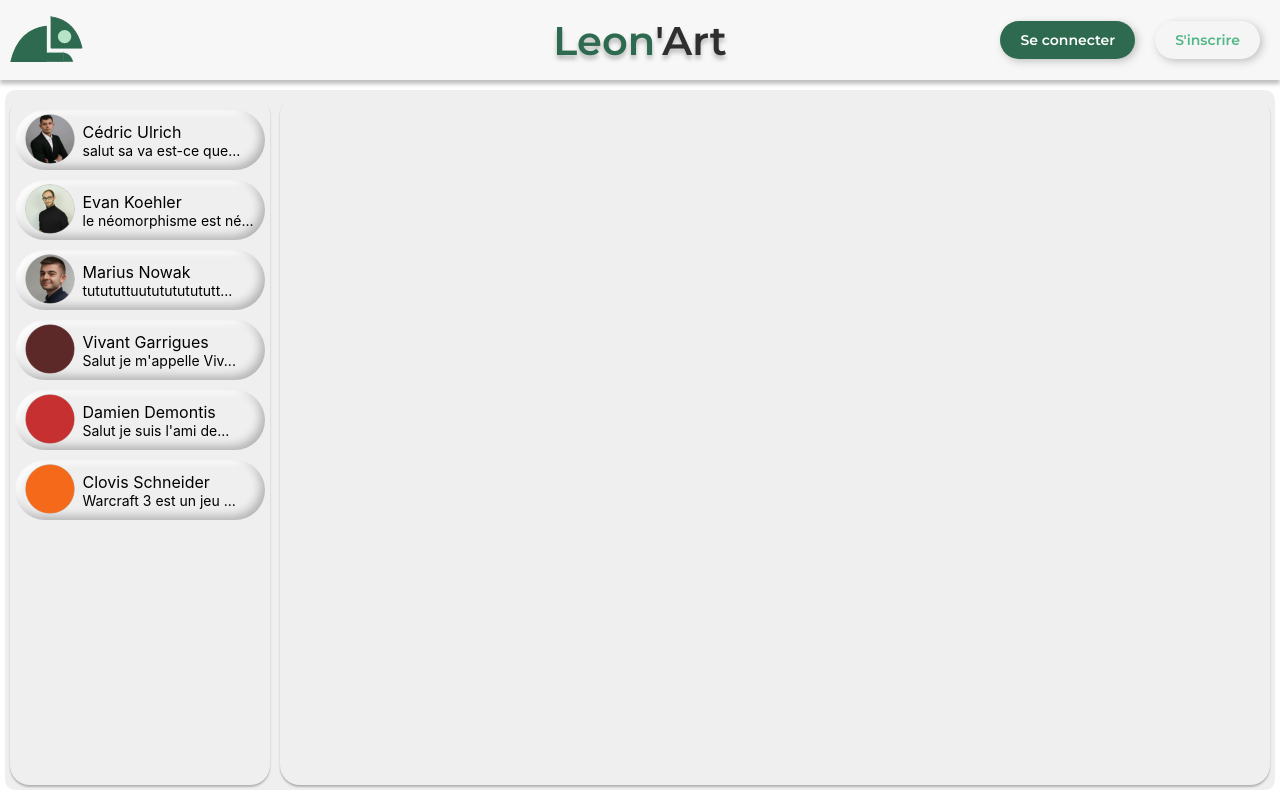
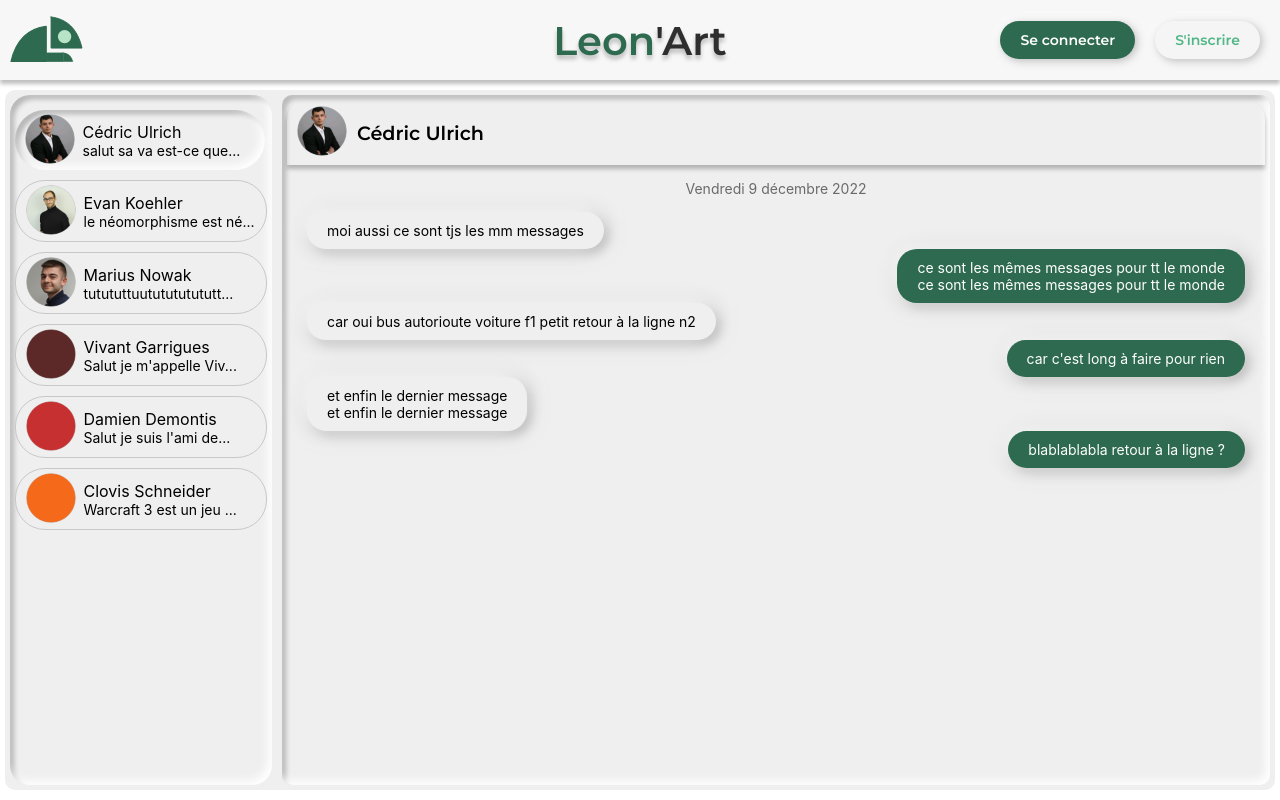
Before and after one commit to Leon-Art-EIP/mvp-leonart.github.io, a React (Create React App) app: page /mvp-leonart.github.io/messagerie in a window 1280 px wide. Built offline with nearby package versions, Linux system fonts and the light colour scheme.

Commit message:
style messagerie

```diff
--- a/src/Pages/Messagerie/Contact.tsx
+++ b/src/Pages/Messagerie/Contact.tsx
@@ -5,6 +5,8 @@ export type ContactType = {
   image: string;
   name: string;
   lastmsg: string;
+  received: string[];
+  sent: string[];
 };
 
 interface ContactProps {
@@ -58,7 +60,7 @@ function ContactInfos({ contact, selected, setSelected }: ContactProps) {
   );
 }
 
-const StyledButtonPressed = styled.div<{ selected?: boolean }>`
+const StyledButtonPressed = styled.div`
   background: #f0efef;
   box-shadow: inset -4px -4px 10px #ffffff,
     inset 4px 4px 5px rgba(0, 0, 0, 0.25);
@@ -68,10 +70,11 @@ const StyledButtonPressed = styled.div<{ selected?: boolean }>`
   margin: 10px 0px;
 `;
 
-const StyledButton = styled.div<{ selected?: boolean }>`
+const StyledButton = styled.div`
   background: #f0efef;
-  box-shadow: inset -4px -4px 10px rgba(0, 0, 0, 0.25),
-    inset 4px 4px 5px #ffffff;
+  border: solid;
+  border-width: 1px;
+  border-color: #c8c8c8;
   width: 250px;
   height: 60px;
   border-radius: 30px;
--- /dev/null
+++ b/src/Pages/Messagerie/ContactHeader.tsx
@@ -0,0 +1,35 @@
+import { Col, Row } from "antd";
+import styled from "styled-components";
+import profile1 from "../../assets/Rectangle 180.png";
+
+export default function ContactHeader() {
+  return (
+    <ContactHeaderWrapper align="middle">
+      <Col>
+        <StyledImg alt="profile picture" src={profile1}></StyledImg>
+      </Col>
+      <Col>
+        <StyledUser>Cédric Ulrich</StyledUser>
+      </Col>
+    </ContactHeaderWrapper>
+  );
+}
+
+const ContactHeaderWrapper = styled(Row)`
+  box-shadow: 0px 4px 4px rgba(0, 0, 0, 0.25);
+  height: 65px;
+  border-top-left-radius: 20px;
+  border-top-right-radius: 20px;
+`;
+
+const StyledUser = styled.div`
+  font-size: 1.2rem;
+  font-family: "Montserrat", sans-serif;
+  margin-left: 10px;
+`;
+
+const StyledImg = styled.img`
+  width: 50px;
+  border-radius: 30px;
+  margin-left: 10px;
+`;
--- /dev/null
+++ b/src/Pages/Messagerie/Message.tsx
@@ -0,0 +1,96 @@
+import { Col, Row } from "antd";
+import styled from "styled-components";
+import { ContactType } from "./Contact";
+
+interface MessageProps {
+  contacts: ContactType[];
+  selected: string;
+}
+
+export default function Message({ contacts, selected }: MessageProps) {
+  for (const contact of contacts) {
+    if (contact.name === selected) {
+      return (
+        <>
+          <Row>
+            <Col span={12}>
+              <Row justify="start">
+                <StyledMessage background="#f0efef" color="black">
+                  {contact.sent[0]}
+                </StyledMessage>
+              </Row>
+            </Col>
+            <Col span={12}></Col>
+          </Row>
+          <Row>
+            <Col span={12}></Col>
+            <Col span={12}>
+              <Row justify="end">
+                <StyledMessage background="#2D6A4F" color="white" end>
+                  {contact.received[0]}<br></br>{contact.received[0]}
+                </StyledMessage>
+              </Row>
+            </Col>
+          </Row>
+          <Row>
+            <Col span={12}>
+              <Row justify="start">
+                <StyledMessage background="#f0efef" color="black">
+                {contact.sent[1]}
+                </StyledMessage>
+              </Row>
+            </Col>
+            <Col span={12}></Col>
+          </Row>
+          <Row>
+            <Col span={12}></Col>
+            <Col span={12}>
+              <Row justify="end">
+                <StyledMessage background="#2D6A4F" color="white" end>
+                {contact.received[1]}
+                </StyledMessage>
+              </Row>
+            </Col>
+          </Row>
+          <Row>
+            <Col span={12}>
+              <Row justify="start">
+                <StyledMessage background="#f0efef" color="black">
+                {contact.sent[2]}<br></br>{contact.sent[2]}
+                </StyledMessage>
+              </Row>
+            </Col>
+            <Col span={12}></Col>
+          </Row>
+          <Row>
+            <Col span={12}></Col>
+            <Col span={12}>
+              <Row justify="end">
+                <StyledMessage background="#2D6A4F" color="white" end>
+                {contact.received[2]}
+                </StyledMessage>
+              </Row>
+            </Col>
+          </Row>
+        </>
+      );
+    }
+  }
+  return <></>;
+}
+
+const StyledMessage = styled.div<{
+  background: string;
+  color: string;
+  end?: boolean;
+}>`
+  background: ${(props) => props.background};
+  color: ${(props) => props.color};
+  border-radius: 20px;
+  mix-blend-mode: normal;
+  filter: drop-shadow(-4px -4px 10px #ffffff)
+    drop-shadow(4px 4px 5px rgba(0, 0, 0, 0.25));
+  margin: 0px 20px;
+  padding: 10px 20px;
+  text-align: ${(props) => (props.end ? "end" : "start")};
+`;
--- a/src/Pages/Messagerie/Messagerie.tsx
+++ b/src/Pages/Messagerie/Messagerie.tsx
@@ -8,39 +8,101 @@ import profile4 from "../../assets/Rectangle 180(3).png";
 import profile5 from "../../assets/Rectangle 184.png";
 import profile6 from "../../assets/Rectangle 185.png";
 import { useState } from "react";
+import ContactHeader from "./ContactHeader";
+import Message from "./Message";
 
 export default function Messagerie() {
-  const [selected, setSelected] = useState("");
+  const [selected, setSelected] = useState("Cédric Ulrich");
   const contacts: ContactType[] = [
     {
       image: profile1,
       name: "Cédric Ulrich",
       lastmsg: "salut sa va est-ce que...",
+      received: [
+        "ce sont les mêmes messages pour tt le monde",
+        "car c'est long à faire pour rien",
+        "blablablabla\nretour à la ligne ?",
+      ],
+      sent: [
+        "moi aussi ce sont tjs les mm messages",
+        "car oui bus autorioute voiture f1\npetit retour à la ligne\nn2",
+        "et enfin le dernier message",
+      ],
     },
     {
       image: profile2,
       name: "Evan Koehler",
       lastmsg: "le néomorphisme est né...",
+      received: [
+        "bonj<eosjfsmowdjfwmdjfdlglwkd,fwdlmf",
+        "<ejrozeroejfoqsjdfd,klvwmxcnvoierjdfg>",
+        "wfjdmgfdpwikbpgqerjtqsdnvmwkdfngwmldfgml",
+      ],
+      sent: [
+        "okkkkkkkkkkkkkkkkkkkkkkkkkkkkkkkkkkkkkkkkkkkkk",
+        "blitzblitzblitzblitzblitzblitzblitzblitzblitzblitz",
+        "syyyymmmmmmmmmmmmmmmmmmmmmmmmmmmmmmmmmmmmmm",
+      ],
     },
     {
       image: profile3,
       name: "Marius Nowak",
       lastmsg: "tutututtuututututututt...",
+      received: [
+        "blablablablablablablablablablablablablablabla",
+        "albalbalbalbalbalbalbalbalbalbalbalbalbalbalb",
+        "iasamiasamiasamiasamiasamiasamiasamiasamiasamiasamiasam",
+      ],
+      sent: [
+        "MmmhhhMmmhhhMmmhhhMmmhhhMmmhhhM",
+        "Lopsem durojz pzhe ghrzvu ozeuozidoifozkzen izr izueo",
+        "et enfin le dernier message",
+      ],
     },
     {
       image: profile4,
       name: "Vivant Garrigues",
       lastmsg: "Salut je m'appelle Viv...",
+      received: [
+        "okokokokokokokokokokokokokokokokokokokok",
+        "çavvva ?çavvva ?çavvva ?çavvva ?çavvva ?çavvva ?",
+        "astalisata astalisata astalisata astalisata ?",
+      ],
+      sent: [
+        "ejvoisejvoisejvoisejvoisejvoisejvoisejvoisejvois",
+        "sinncv??sinncv??sinncv??sinncv??sinncv??sinncv??sinncv??",
+        "dakodakdakodakdakodakdakodakdakodakdakoda",
+      ],
     },
     {
       image: profile5,
       name: "Damien Demontis",
       lastmsg: "Salut je suis l'ami de...",
+      received: [
+        "NOrmalllumùmNOrmalllumùmNOrmalllumùmNOrmalllumùm",
+        "velkozzzvelkozzzvelkozzzvelkozzzvelkozzzvelkozzzvelkozzz",
+        "ou ziggs ou cassio ou ziggs ou cassio ou ziggs ou cassio",
+      ],
+      sent: [
+        "non c'ets nul non c'ets nulnon c'ets nulnon c'ets nul",
+        "j'achete leouvre pour 120 eurosj'achete leouvre pour 120 euros",
+        "non en fait ja le veux pasnon en fait ja le",
+      ],
     },
     {
       image: profile6,
       name: "Clovis Schneider",
       lastmsg: "Warcraft 3 est un jeu ...",
+      received: [
+        "mesaoahiozamesaoahiozamesaoahiozamesaoahioza",
+        "la france va gagner 2-1 puis 4-1",
+        "il faut parier sur winamax",
+      ],
+      sent: [
+        "ok jacheteok jacheteok jacheteok jacheteok jachete",
+        "hphphphphphphphphphphphphphphphphphphphphphphphphphphp",
+        "The office saison 23§!!!!!!",
+      ],
     },
   ];
 
@@ -57,10 +119,28 @@ export default function Messagerie() {
           );
         })}
       </StyledCol>
-      <StyledCol flex="auto"></StyledCol>
+      <MessageCol flex="auto">
+        <ContactHeader />
+        <Date>Vendredi 9 décembre 2022</Date>
+        <Message contacts={contacts} selected={selected} />
+      </MessageCol>
     </MessagerieWrapper>
   );
 }
+
+const Date = styled.div`
+  text-align: center;
+  color: #6a6a6a;
+  margin: 15px 0;
+`;
+
+const MessageCol = styled(Col)`
+  box-shadow: inset -4px -4px 10px #ffffff,
+    inset 4px 4px 5px rgba(0, 0, 0, 0.25);
+  border-radius: 10px;
+  margin: 5px;
+  padding: 5px;
+`;
 
 const MessagerieWrapper = styled(Row)`
   background: #f0efef;
@@ -75,5 +155,6 @@ const StyledCol = styled(Col)`
   /* border:solid; */
   border-width: 1px;
   border-radius: 20px;
-  box-shadow: 0px 2px 2px rgba(0, 0, 0, 0.25);
+  box-shadow: inset -4px -4px 10px #ffffff,
+    inset 4px 4px 5px rgba(0, 0, 0, 0.25);
 `;
```
